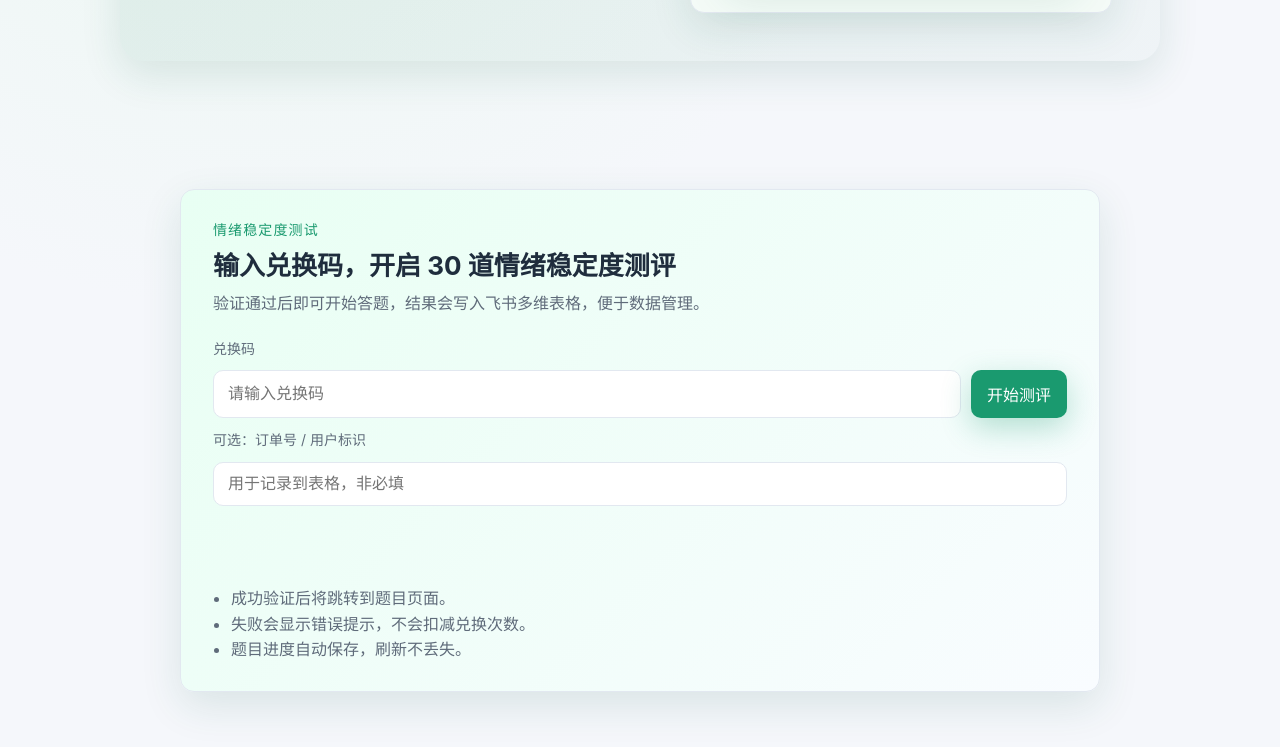
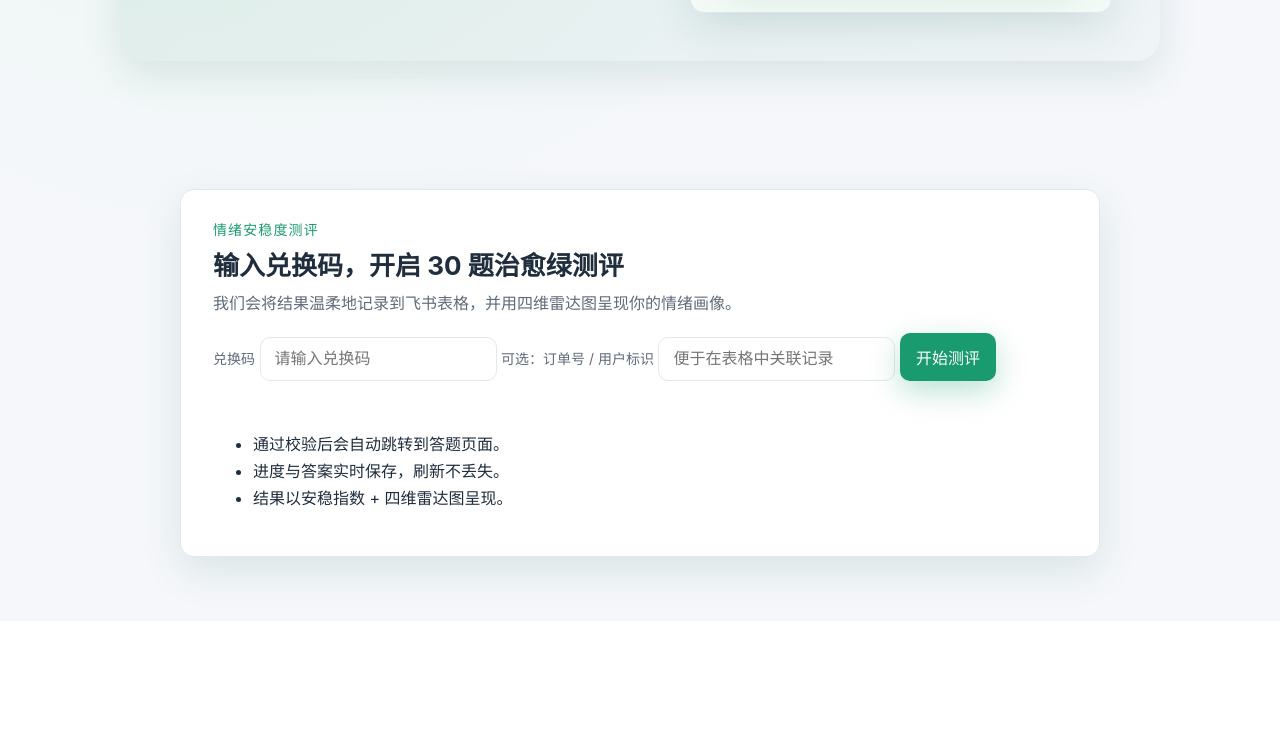
Before and after one commit to mento-lin/codex-demo, a website: page emotion_test/index.html in a window 1280 px wide. Shown: the part 663-1410 px from the top of the page. After the commit the page ends 1284 px from the top, so only its background shows below. Drawn offline with Linux system fonts and the light colour scheme.

Commit message:
Update index.html

```diff
--- a/emotion_test/index.html
+++ b/emotion_test/index.html
@@ -48,31 +48,29 @@
 <head>
   <meta charset="UTF-8" />
   <meta name="viewport" content="width=device-width, initial-scale=1.0" />
-  <title>情绪稳定度测试｜兑换码入口</title>
+  <title>情绪安稳度测评｜兑换入口</title>
   <link rel="stylesheet" href="style.css" />
 </head>
 <body data-page="redeem">
   <main class="page">
-    <section class="card hero">
-      <div>
-        <p class="eyebrow">情绪稳定度测试</p>
-        <h1 class="title">输入兑换码，开启 30 道情绪稳定度测评</h1>
-        <p class="subtitle">验证通过后即可开始答题，结果会写入飞书多维表格，便于数据管理。</p>
+    <section class="card hero-card">
+      <div class="hero-copy">
+        <p class="eyebrow">情绪安稳度测评</p>
+        <h1 class="title">输入兑换码，开启 30 题治愈绿测评</h1>
+        <p class="subtitle">我们会将结果温柔地记录到飞书表格，并用四维雷达图呈现你的情绪画像。</p>
       </div>
-      <div class="redeem-form" role="form" aria-label="兑换码表单">
-        <label for="redeem-code" class="label">兑换码</label>
-        <div class="redeem-row">
-          <input id="redeem-code" type="text" placeholder="请输入兑换码" autocomplete="one-time-code" />
-          <button id="redeem-submit" class="btn primary">开始测评</button>
-        </div>
-        <label for="order-id" class="label">可选：订单号 / 用户标识</label>
-        <input id="order-id" type="text" placeholder="用于记录到表格，非必填" />
+      <div class="form-area" role="form" aria-label="兑换码表单">
+        <label class="label" for="redeem-code">兑换码</label>
+        <input id="redeem-code" type="text" placeholder="请输入兑换码" autocomplete="one-time-code" />
+        <label class="label" for="order-id">可选：订单号 / 用户标识</label>
+        <input id="order-id" type="text" placeholder="便于在表格中关联记录" />
+        <button id="redeem-submit" class="btn primary">开始测评</button>
         <p id="redeem-message" class="status"></p>
       </div>
-      <ul class="bullets">
-        <li>成功验证后将跳转到题目页面。</li>
-        <li>失败会显示错误提示，不会扣减兑换次数。</li>
-        <li>题目进度自动保存，刷新不丢失。</li>
+      <ul class="bullet-list">
+        <li>通过校验后会自动跳转到答题页面。</li>
+        <li>进度与答案实时保存，刷新不丢失。</li>
+        <li>结果以安稳指数 + 四维雷达图呈现。</li>
       </ul>
     </section>
   </main>
```
